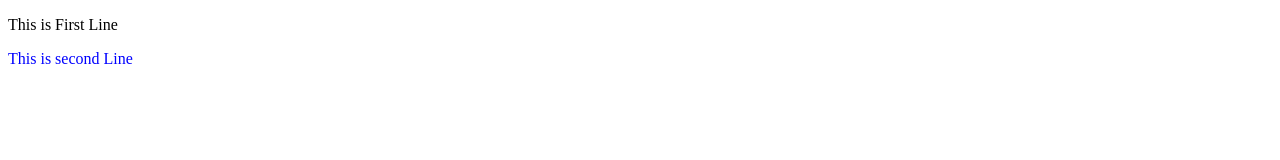
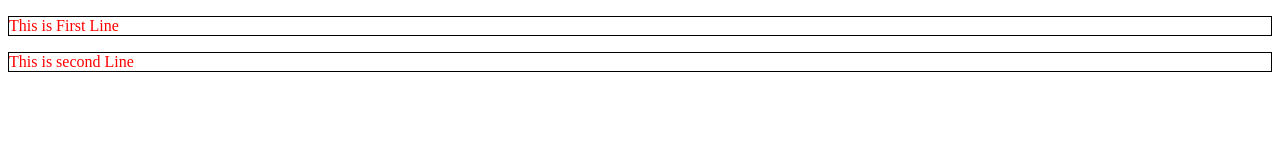
Before and after one commit to hemalkaklotar/gitPracticleExam, a plain HTML site: page index.html in a window 1280 px wide. Drawn offline with Linux system fonts and the light colour scheme.

Commit message:
added file change with developement

```diff
--- a/index.html
+++ b/index.html
@@ -4,11 +4,13 @@
        <meta charset="UTF-8">
        <meta http-equiv="X-UA-Compatible" content="IE=edge">
        <meta name="viewport" content="width=device-width, initial-scale=1.0">
+       <link rel="stylesheet" href="./style.css">
        <title>Document</title>
+
 </head>
 <body>
        <p>This is First Line</p>
-       <p style="color:blue">This is second Line</p>
+       <p>This is second Line</p>
 
 </body>
 </html>
--- /dev/null
+++ b/style.css
@@ -0,0 +1,4 @@
+p{
+       color:red;
+       border:1px solid black;
+}
```
